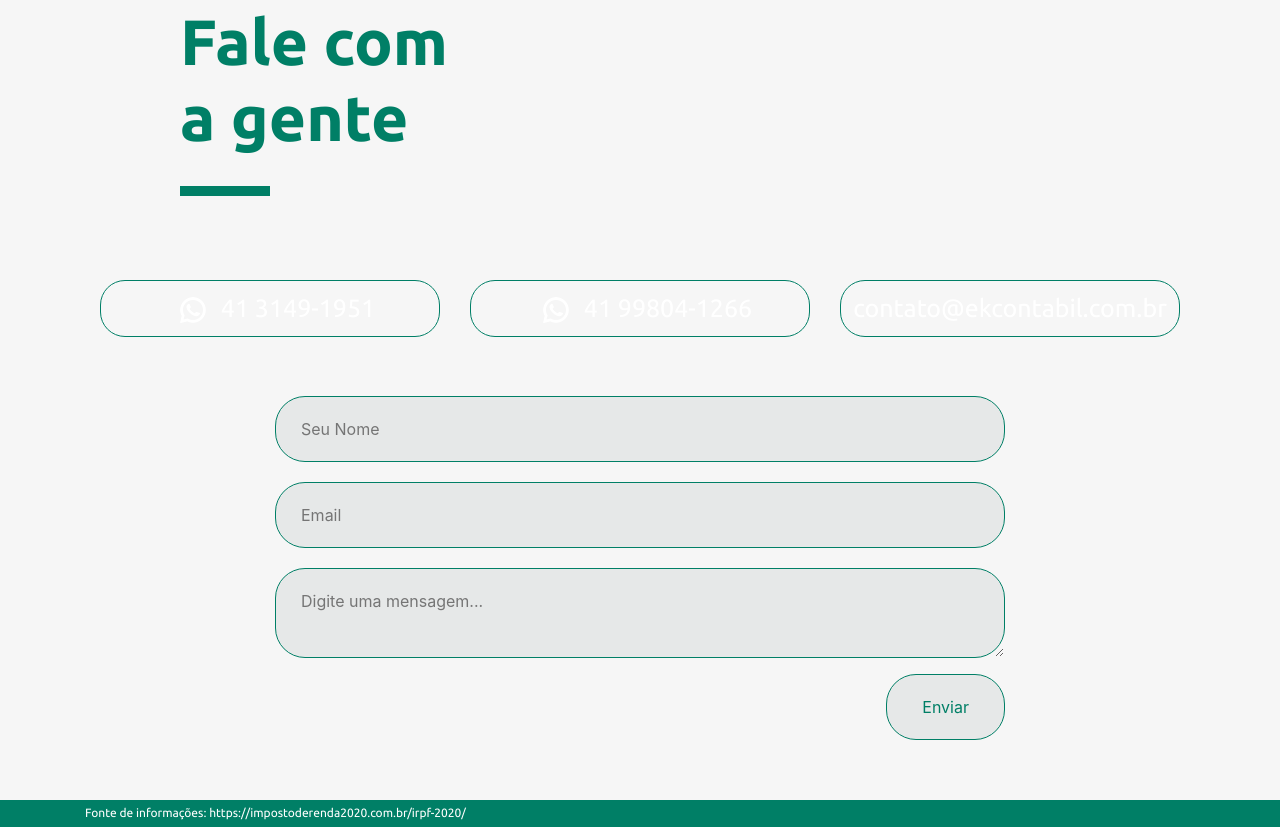
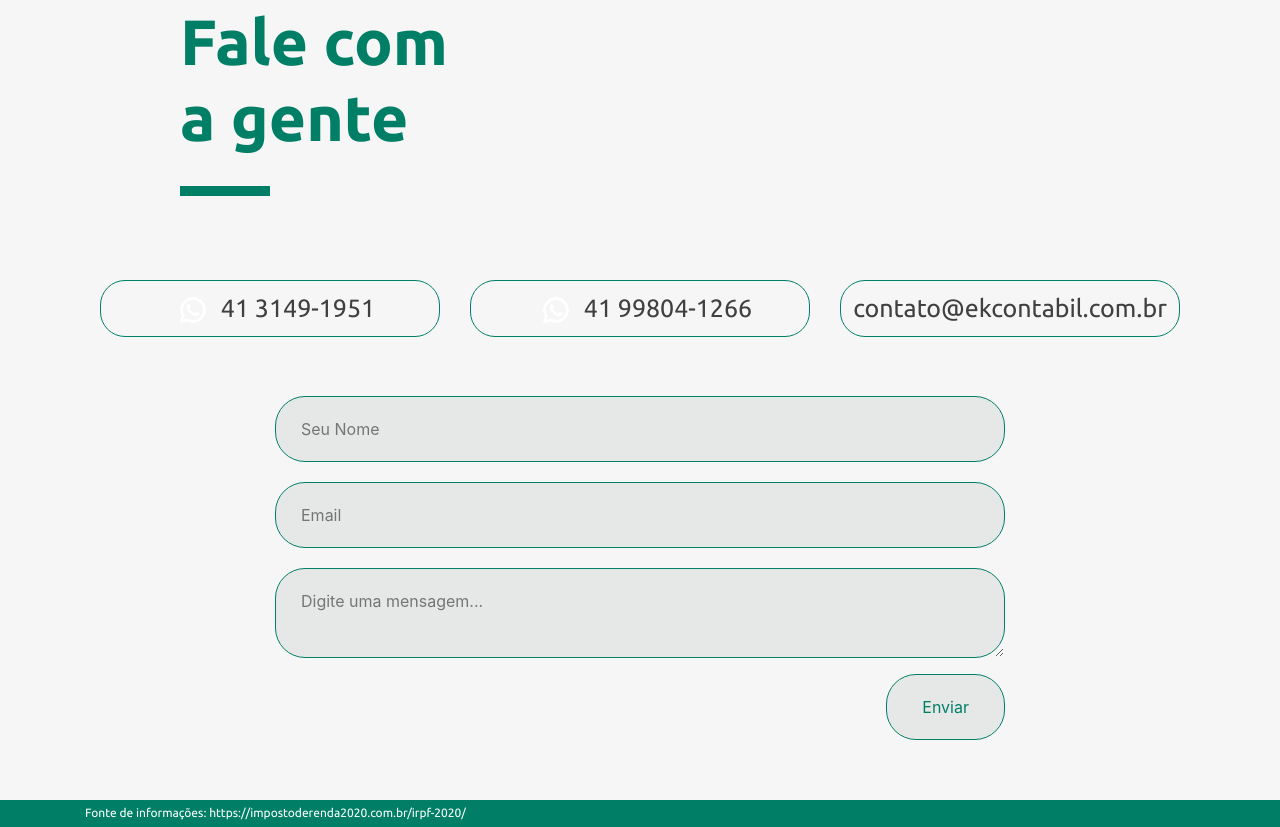
Before and after one commit to lourework/ekback, a website: page client/index.html in a window 1280 px wide. Shown: the part 6944-7771 px from the top of the page. Drawn offline with nearby package versions, Linux system fonts and the light colour scheme.

Commit message:
ajustes docs5

```diff
--- a/client/style.css
+++ b/client/style.css
@@ -124,7 +124,7 @@ p {
 }
 
 .contato .contato_b a {
-  color: #404040;
+  color: #404040 !important;
 }
 
 section {
```
